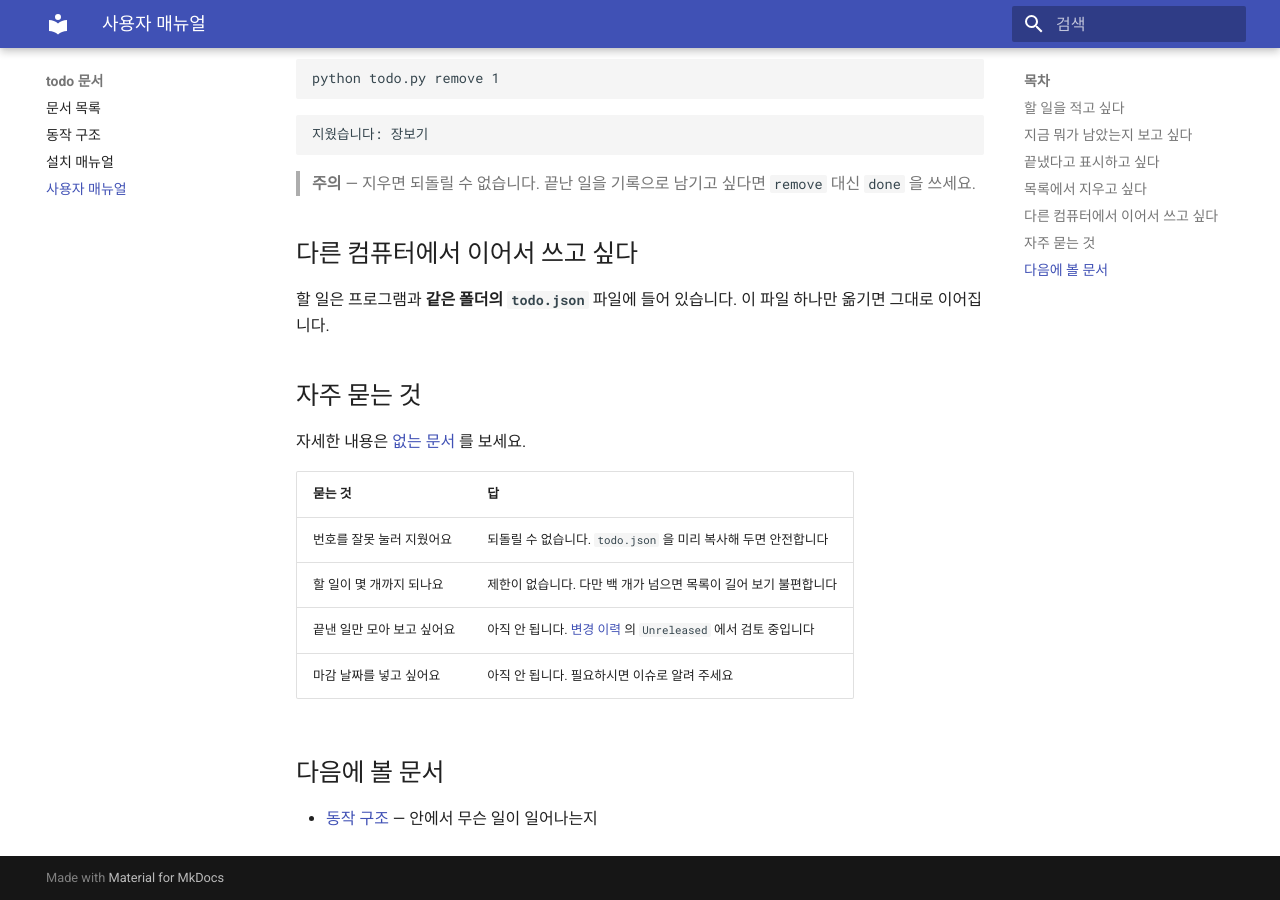
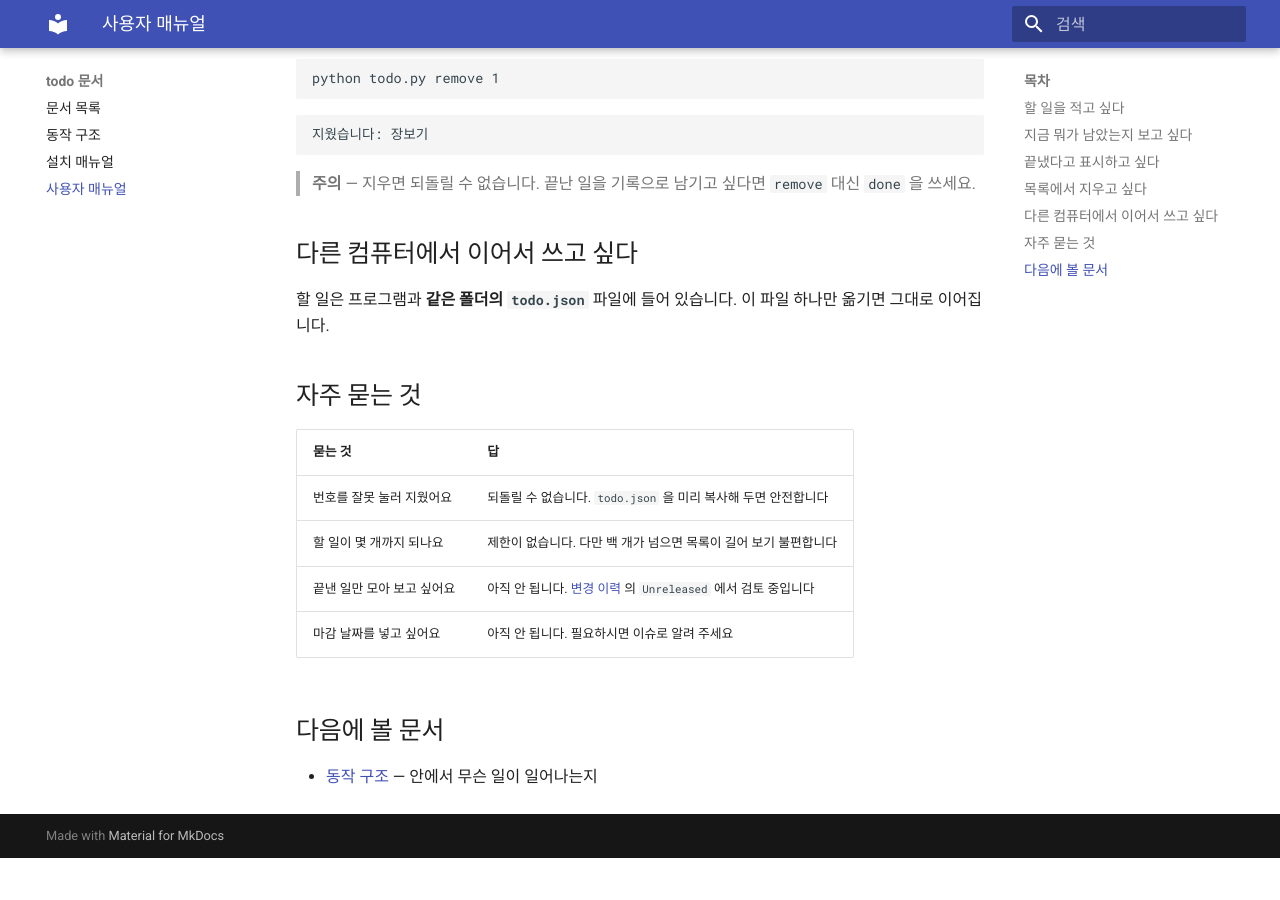
Before and after one commit to SINGLE-COURSE-LECTURE/todo-cli-demo, an MkDocs documentation site: the page built from docs/usage.md, in a window 1280 px wide and 900 px high, scrolled down 1272 px. Built offline with MkDocs 1.6.1 and Material for MkDocs 9.7.7, drawn with Linux system fonts in a browser that asks for light colours; after the commit the page ends 2130 px from its top, so only the background shows below that.

Commit message:
docs: 사용자 매뉴얼의 깨진 링크 제거
CI 가 404 로 잡아 준 줄을 지웠다.

```diff
--- a/docs/usage.md
+++ b/docs/usage.md
@@ -59,8 +59,6 @@ python todo.py remove 1
 
 ## 자주 묻는 것
 
-자세한 내용은 [없는 문서](https://github.com/SINGLE-COURSE-LECTURE/todo-cli-demo/blob/main/NOPE.md) 를 보세요.
-
 | 묻는 것 | 답 |
 |---|---|
 | 번호를 잘못 눌러 지웠어요 | 되돌릴 수 없습니다. `todo.json` 을 미리 복사해 두면 안전합니다 |
```
